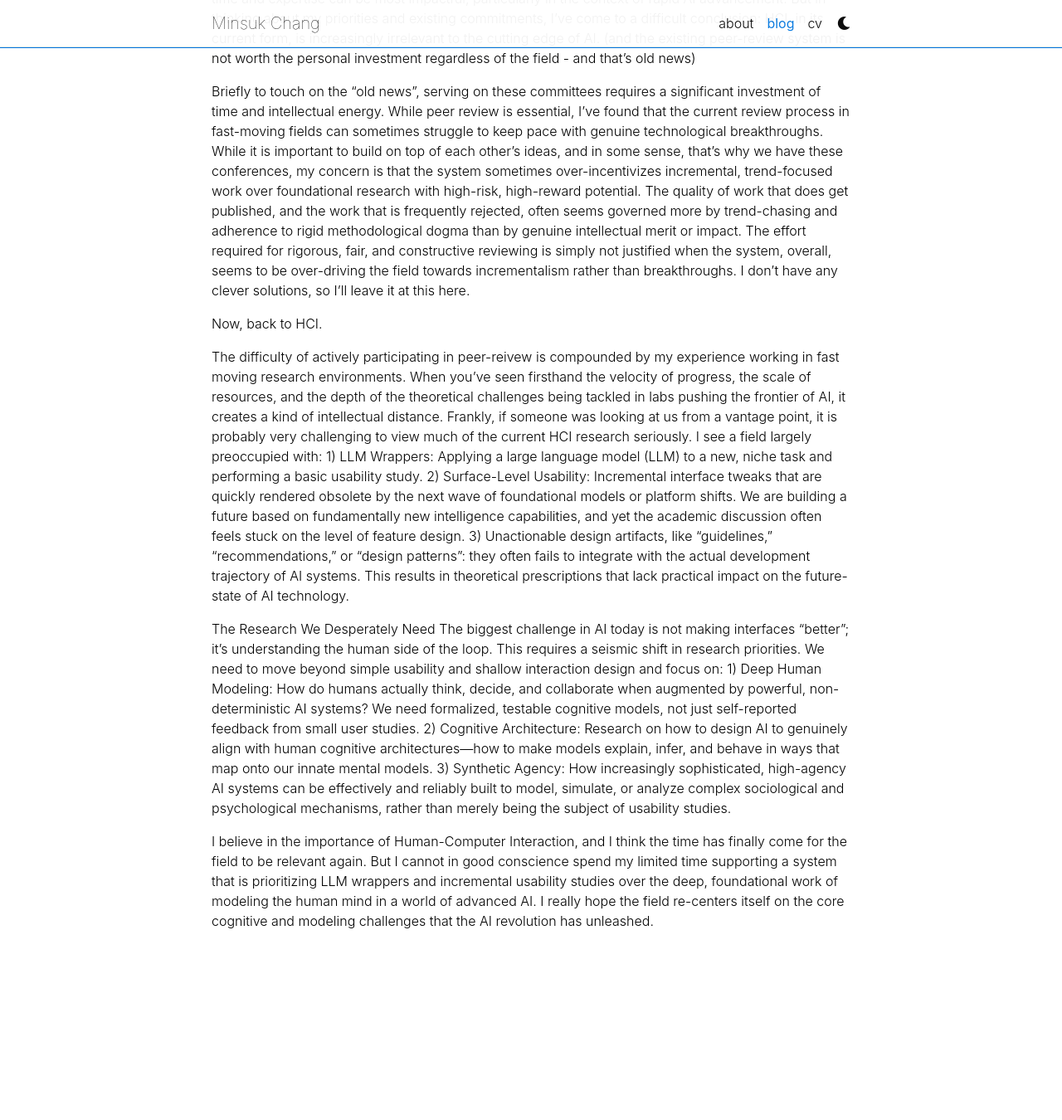
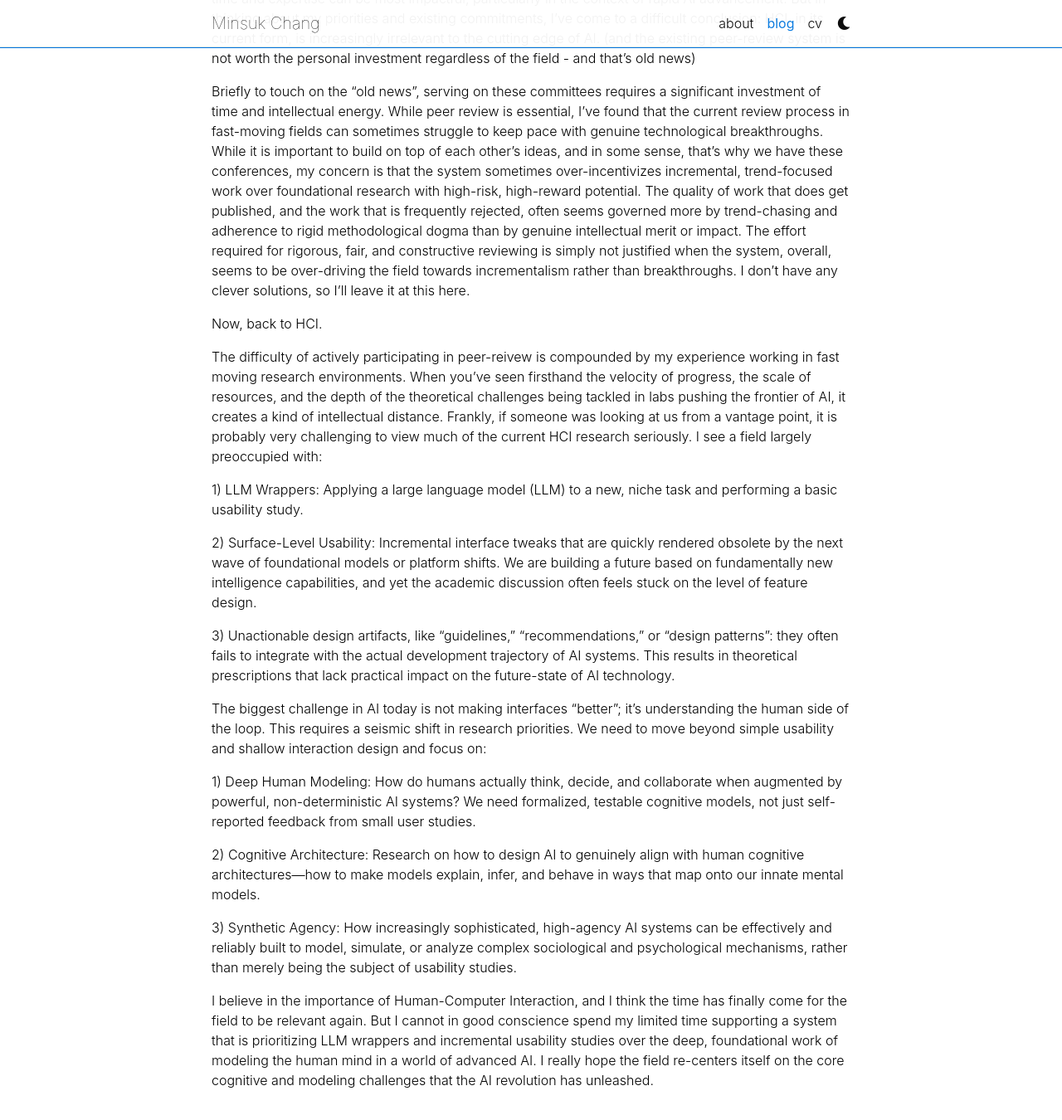
Before and after one commit to minsukchang/minsukchang.github.io, a Jekyll site: the page built from _posts/2025-11-13-hci-doomerism.md, in a window 1280 px wide and 1400 px high, scrolled down 373 px. Shown: the top 1350 px of the window at 83% size. Built offline with Jekyll 4.4.1, drawn with Linux system fonts in a browser that asks for light colours; comment, search, counter and statistics services are not loaded; a style sheet for code colours, icons or effects is not loaded; before the commit the page ends 1581 px from its top, so only the background shows below that.

Commit message:
update formatting blog post

```diff
--- a/_posts/2025-11-13-hci-doomerism.md
+++ b/_posts/2025-11-13-hci-doomerism.md
@@ -14,15 +14,20 @@ Briefly to touch on the "old news", serving on these committees requires a signi
 Now, back to HCI.
 
 The difficulty of actively participating in peer-reivew is compounded by my experience working in fast moving research environments. When you've seen firsthand the velocity of progress, the scale of resources, and the depth of the theoretical challenges being tackled in labs pushing the frontier of AI, it creates a kind of intellectual distance. Frankly, if someone was looking at us from a vantage point, it is probably very challenging to view much of the current HCI research seriously. I see a field largely preoccupied with:
+
 1) LLM Wrappers: Applying a large language model (LLM) to a new, niche task and performing a basic usability study.
+
 2) Surface-Level Usability: Incremental interface tweaks that are quickly rendered obsolete by the next wave of foundational models or platform shifts.
 We are building a future based on fundamentally new intelligence capabilities, and yet the academic discussion often feels stuck on the level of feature design.
+
 3) Unactionable design artifacts, like  "guidelines," "recommendations," or "design patterns": they often fails to integrate with the actual development trajectory of AI systems. This results in theoretical prescriptions that lack practical impact on the future-state of AI technology.
 
-The Research We Desperately Need
 The biggest challenge in AI today is not making interfaces "better"; it’s understanding the human side of the loop. This requires a seismic shift in research priorities. We need to move beyond simple usability and shallow interaction design and focus on:
+
 1) Deep Human Modeling: How do humans actually think, decide, and collaborate when augmented by powerful, non-deterministic AI systems? We need formalized, testable cognitive models, not just self-reported feedback from small user studies.
+
 2) Cognitive Architecture: Research on how to design AI to genuinely align with human cognitive architectures—how to make models explain, infer, and behave in ways that map onto our innate mental models.
+
 3) Synthetic Agency: How increasingly sophisticated, high-agency AI systems can be effectively and reliably built to model, simulate, or analyze complex sociological and psychological mechanisms, rather than merely being the subject of usability studies.
 
 I believe in the importance of Human-Computer Interaction, and I think the time has finally come for the field to be relevant again. But I cannot in good conscience spend my limited time supporting a system that is prioritizing LLM wrappers and incremental usability studies over the deep, foundational work of modeling the human mind in a world of advanced AI. I really hope the field re-centers itself on the core cognitive and modeling challenges that the AI revolution has unleashed.
```
